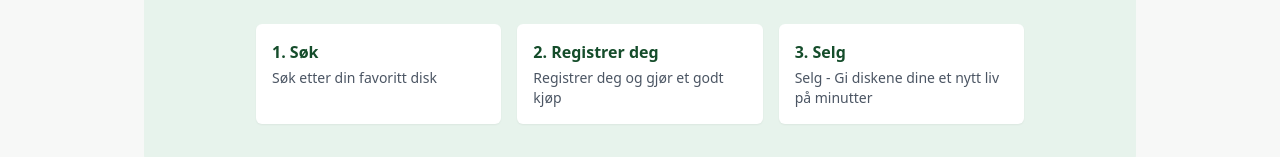
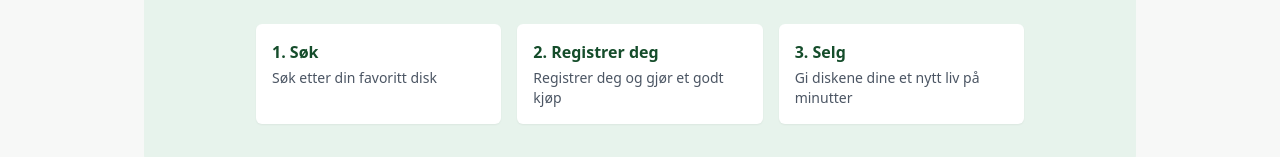
Before and after one commit to LeanderTS/Disktorget, a Next.js app: page / in a window 1280 px wide. Shown: the part 281-438 px from the top of the page. Built offline with nearby package versions, Linux system fonts and the light colour scheme; no server answers; the database is empty.

Commit message:
Update Hero.tsx

```diff
--- a/src/components/Hero.tsx
+++ b/src/components/Hero.tsx
@@ -26,7 +26,7 @@ export default function Hero() {
         <div className="rounded-md bg-white p-4 shadow-sm">
           <div className="font-semibold text-brand-dark">3. Selg</div>
           <p className="mt-1 text-sm text-gray-600">
-            Selg - Gi diskene dine et nytt liv på minutter
+            Gi diskene dine et nytt liv på minutter
           </p>
         </div>
       </div>
```
